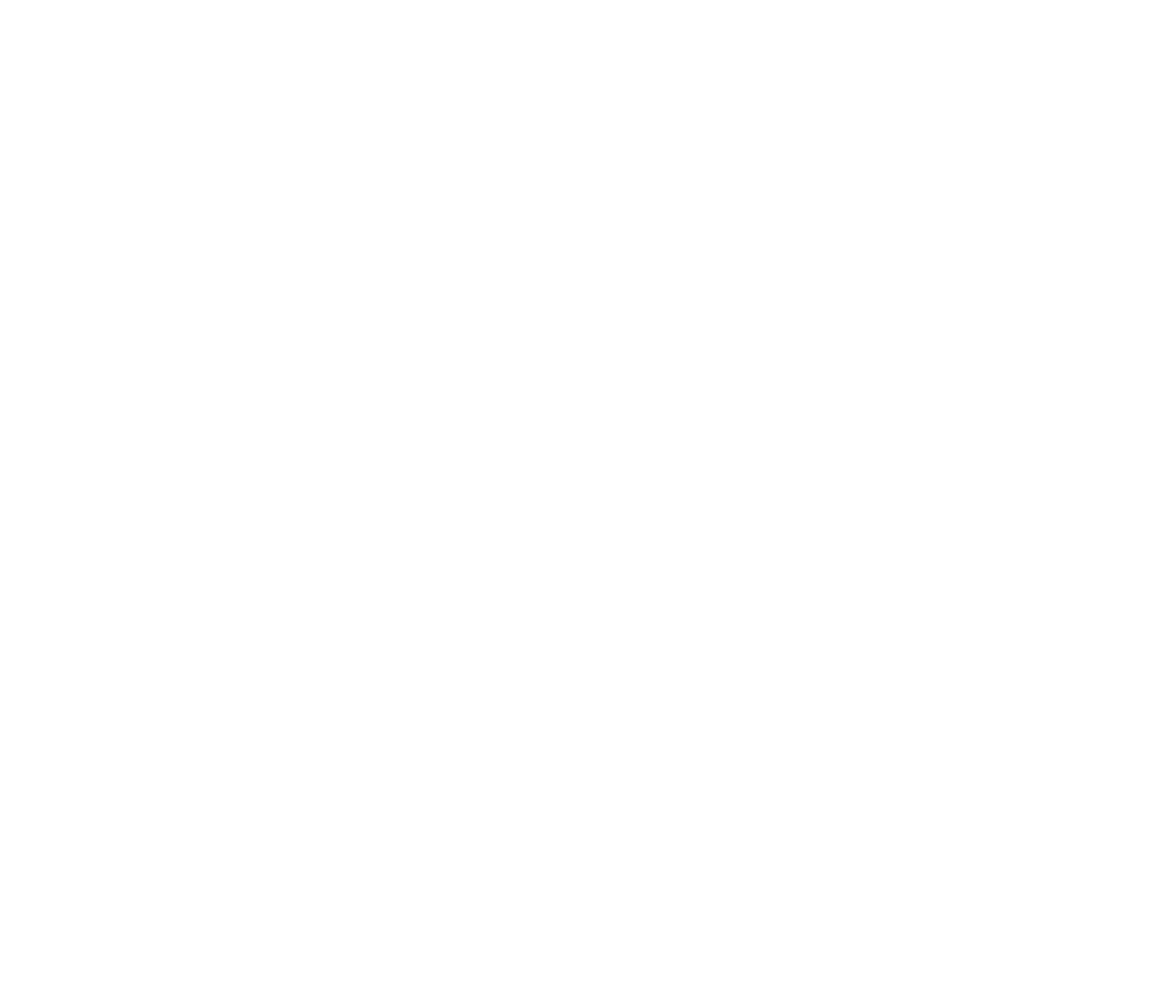
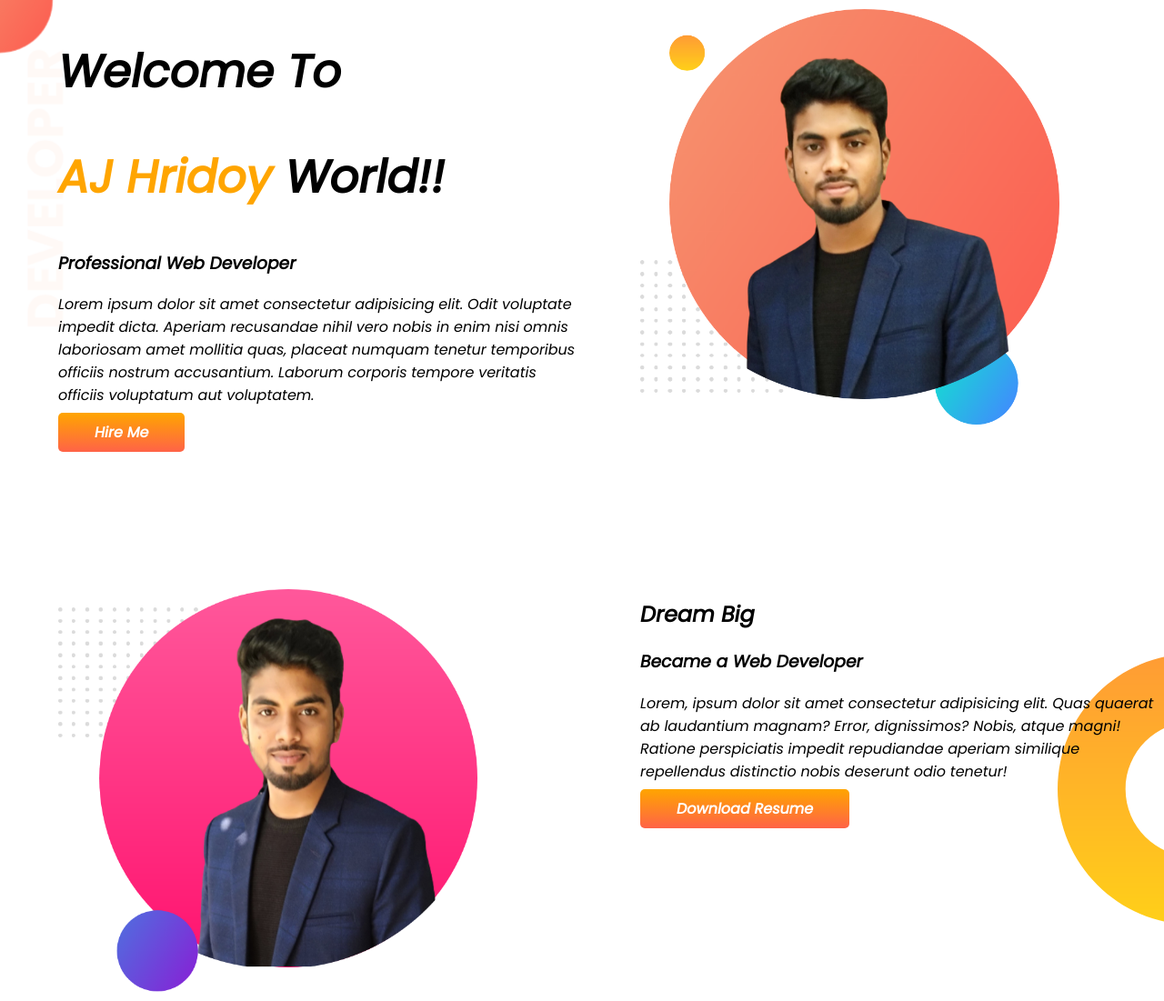
Before and after one commit to ajhridoy/developer-portfolio, a plain HTML site: page index.html in a window 1280 px wide. Shown: the whole page at 91% size. Before the commit the page ends 800 px from the top, so only its background shows below. Drawn offline with Linux system fonts and the light colour scheme.

Commit message:
banner-dream sec

```diff
--- a/index.html
+++ b/index.html
@@ -5,9 +5,34 @@
     <meta http-equiv="X-UA-Compatible" content="IE=edge">
     <meta name="viewport" content="width=device-width, initial-scale=1.0">
     <title>AJ Hridoy</title>
+    <link rel="preconnect" href="https://fonts.googleapis.com">
+    <link rel="preconnect" href="https://fonts.gstatic.com" crossorigin>
+    <link href="https://fonts.googleapis.com/css2?family=Poppins:ital@1&display=swap" rel="stylesheet">
     <link rel="stylesheet" href="style.css">
 </head>
 <body>
-
+    <section class="top-banner">
+        <div class="half-width">
+            <h1>Welcome To</h1>
+            <h1><span class="orange-color">AJ Hridoy</span> World!!</h1>
+            <h3>Professional Web Developer</h3>
+            <p>Lorem ipsum dolor sit amet consectetur adipisicing elit. Odit voluptate impedit dicta. Aperiam recusandae nihil vero nobis in enim nisi omnis laboriosam amet mollitia quas, placeat numquam tenetur temporibus officiis nostrum accusantium. Laborum corporis tempore veritatis officiis voluptatum aut voluptatem.</p>
+            <a class="link-button" target="_blank" href="https://www.linkedin.com/feed/">Hire Me</a>
+        </div>
+        <div class="half-width">
+            <img src="images/my-bg.png" alt="">
+        </div>
+    </section>
+    <section class="dream-big">
+        <div class="half-width">
+            <img src="images/my-bg2.png" alt="">
+        </div>
+        <div class="half-width">
+            <h2>Dream Big</h2>
+            <h3>Became a Web Developer</h3>
+            <p>Lorem, ipsum dolor sit amet consectetur adipisicing elit. Quas quaerat ab laudantium magnam? Error, dignissimos? Nobis, atque magni! Ratione perspiciatis impedit repudiandae aperiam similique repellendus distinctio nobis deserunt odio tenetur!</p>
+            <a class="link-button" target="_blank" href="#">Download Resume</a>
+        </div>
+    </section>
 </body>
 </html>
--- a/style.css
+++ b/style.css
@@ -0,0 +1,39 @@
+body{
+    font-family: 'Poppins', sans-serif;
+    margin: 0;
+}
+h1{
+    font-size: 50px;
+}
+.orange-color{
+    color: orange;
+}
+section{
+    display: flex;
+    margin-bottom: 150px;
+}
+.half-width{
+    width: 50%;
+    padding-left: 5%;
+}
+.half-width img{
+    width: 80%;
+    margin-top: 10px;
+}
+.link-button{
+    text-decoration: none;
+    background-image: linear-gradient(orange, tomato);
+    border-radius: 5px;
+    padding: 10px 40px;
+    color: white;
+    font-weight: 700;
+}
+.top-banner{
+    background-image: url(images/top-banner.png);
+    background-repeat: no-repeat;
+}
+.dream-big{
+    background-image: url(images/dream-bg.png);
+    background-repeat: no-repeat;
+    background-position: right;
+}
```
Also changed, not shown: images/dream-bg.png (added), images/exp-bg.png (added), images/jhankar.png (added), images/jhankar2.png (added), images/my-bg.png (added), images/my-bg2.png (added), images/top-banner.png (added), showOff/IMG_20200203_162851-01.jpeg (added), 7 other files.
